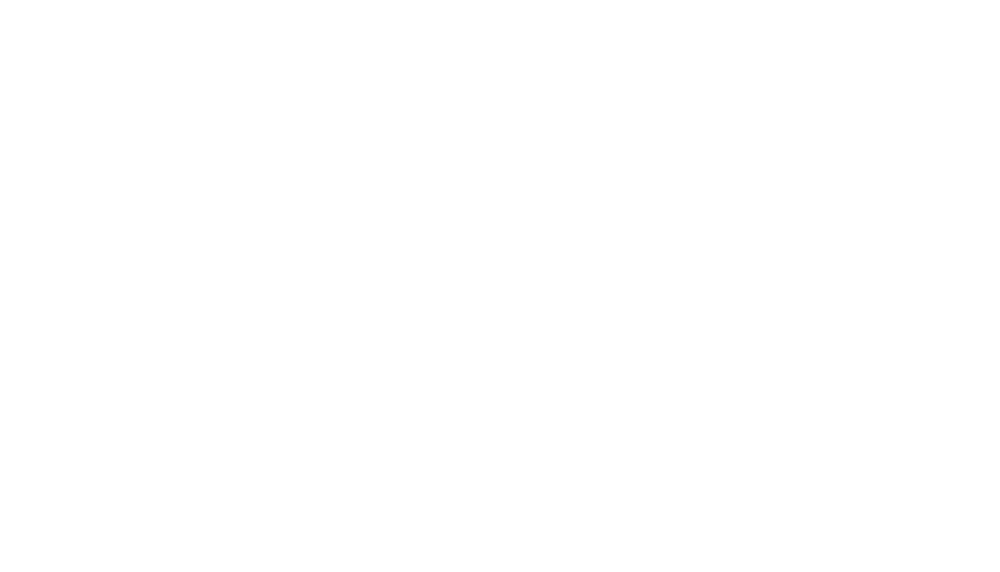
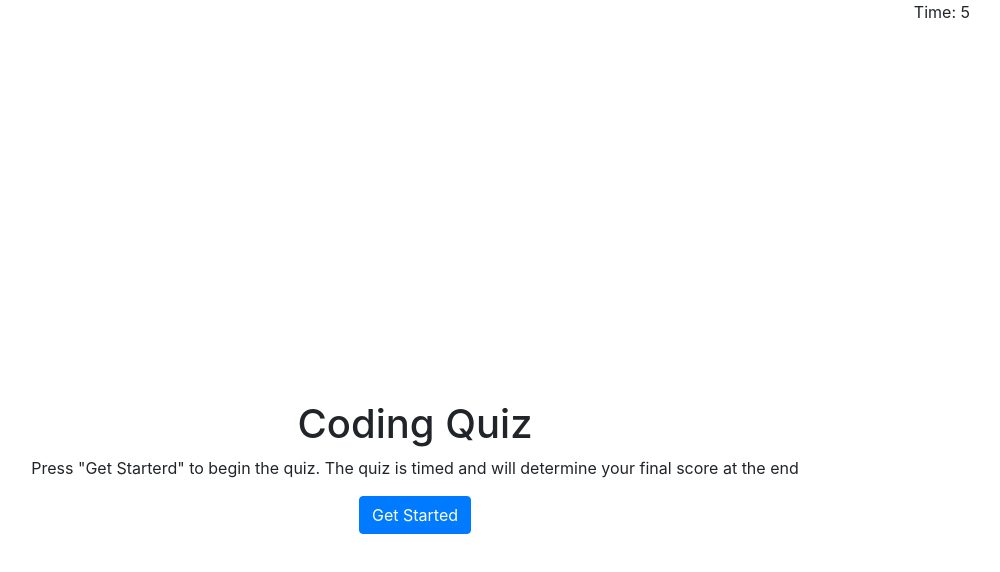
Before and after one commit to jkile/coding-quiz, a plain HTML site: page index.html in a window 1280 px wide. Shown: the whole page, without its empty margins (225-1225 px from the left). Drawn offline with nearby package versions, Linux system fonts and the light colour scheme.

Commit message:
added timer

```diff
--- a/index.html
+++ b/index.html
@@ -8,7 +8,28 @@
     <link rel="stylesheet" type="text/css" href="style.css">
 </head>
 <body>
-
+    <div class="container">
+        <div class="row space">
+            <div class="col-lg-12 text-right">
+                <div id="timer"></div>
+            </div>
+        </div>
+        <div class="row">
+            <div class="col-lg-12">
+                <h1 class="text-center">Coding Quiz</h1>
+            </div>
+        </div>
+        <div class="row">
+            <div class="col-lg-12">
+                <p class="text-center">Press "Get Starterd" to begin the quiz. The quiz is timed and will determine your final score at the end</p>
+            </div>
+        </div>
+        <div class="row">
+            <div class="col-lg-12 text-center">
+                <button type="button" class="btn btn-primary">Get Started</button>
+            </div>
+        </div>
+    </div>
 
     <script src="https://code.jquery.com/jquery-3.4.1.slim.min.js" integrity="sha384-J6qa4849blE2+poT4WnyKhv5vZF5SrPo0iEjwBvKU7imGFAV0wwj1yYfoRSJoZ+n" crossorigin="anonymous"></script>
     <script src="https://cdn.jsdelivr.net/npm/popper.js@1.16.0/dist/umd/popper.min.js" integrity="sha384-Q6E9RHvbIyZFJoft+2mJbHaEWldlvI9IOYy5n3zV9zzTtmI3UksdQRVvoxMfooAo" crossorigin="anonymous"></script>
--- a/script.js
+++ b/script.js
@@ -0,0 +1,14 @@
+let timer = 10;
+
+function decrementTimer(){
+    setInterval(function(){
+        timer--;
+        document.getElementById("timer").innerText = `Time: ${timer}`;
+        if(timer == 0){
+            alert("Time is up!");
+        }
+    }, 1000);
+
+}
+
+decrementTimer();
--- a/style.css
+++ b/style.css
@@ -0,0 +1,5 @@
+.space{
+
+    height: 400px;
+
+}
```
